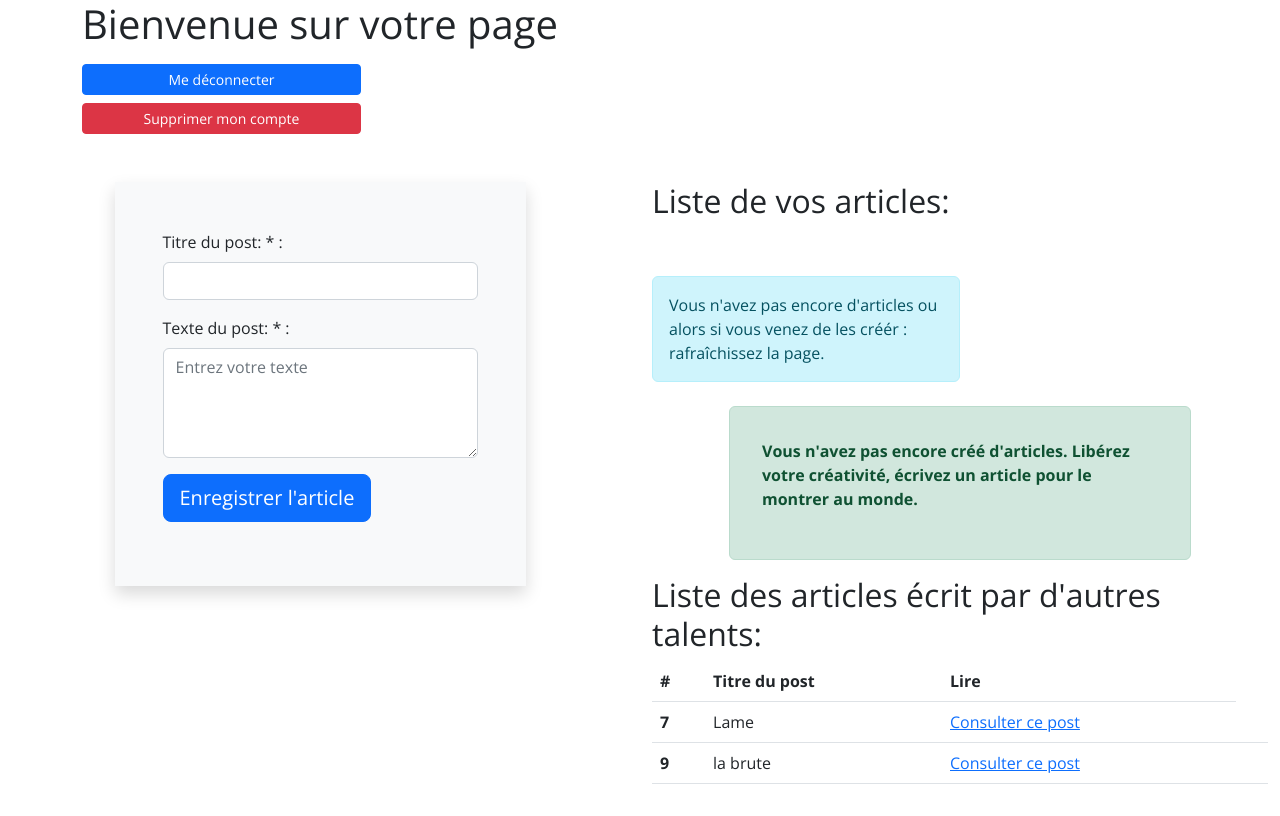
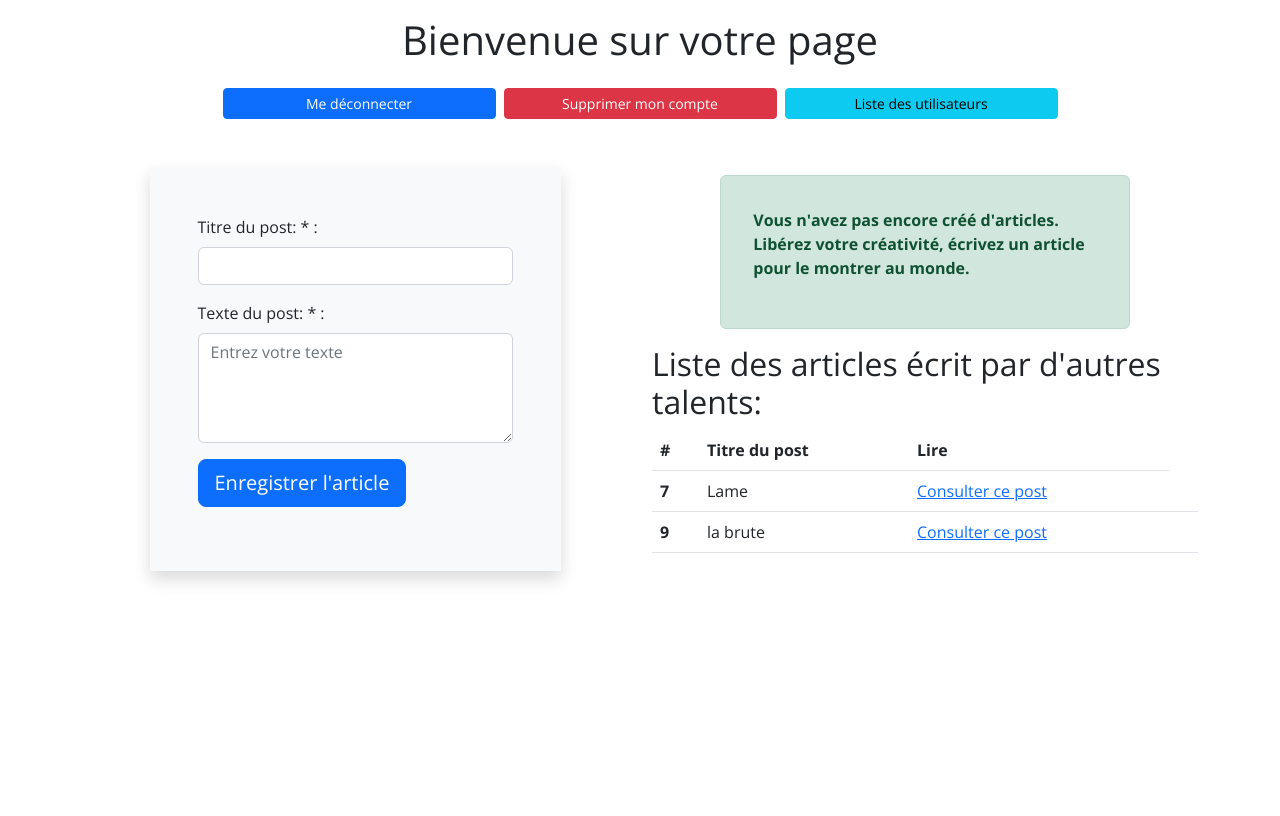
Before and after one commit to ExploryKod/happyBlog, a PHP site: page /profile.php in a window 1280 px wide. Before the commit the page ends 784 px from the top, so only its background shows below. Run offline with PHP 8.4, Linux system fonts and the light colour scheme; data comes from the database, SQL or seed files in the repository.

```diff
--- a/app/profile.php
+++ b/app/profile.php
@@ -10,6 +10,10 @@ $everyPost = $pdo->prepare('SELECT * FROM posts');
 $everyPost-> execute();
 $allposts = $everyPost-> fetchAll(PDO::FETCH_ASSOC);
 
+$everyUsers = $pdo->prepare('SELECT * FROM user');
+$everyUsers->execute();
+$allUsers = $everyUsers->fetchAll(PDO::FETCH_ASSOC);
+
 if(isset($your_post_list[0]['user_id'])) {
 $your_id = $your_post_list[0]['user_id'];
 }
@@ -20,31 +24,15 @@ $allvalues = $allposts+$your_post_list;
 
 require('layout.php'); ?>
 
-<main class="container-fluid">
-    <section class="container d-flex flex-column align-content-center justify-content-center">
+<main class="container">
+    <div class="container d-flex align-content-center justify-content-center mt-3 mb-2">
         <h1>Bienvenue sur votre page</h1>
+    </div>
+    <section class="container d-flex align-content-center justify-content-center gap-2">
         <a class="w-25 btn btn-primary btn-sm mt-2" href="logout.php">Me déconnecter</a>
         <button type="button" class="w-25 mt-2 btn btn-danger btn-sm" data-bs-toggle="modal" data-bs-target="#suppress-account-modal">Supprimer mon compte</button>
+        <button type="button" class="w-25 mt-2 btn btn-info btn-sm" data-bs-toggle="modal" data-bs-target="#all_users">Liste des utilisateurs</button>
     </section>
-
-    <!-- Modal -->
-    <div class="modal fade" id="suppress-account-modal" tabindex="-1" aria-labelledby="suppress-account-modal" aria-hidden="true">
-        <div class="modal-dialog">
-            <div class="modal-content">
-                <div class="modal-header">
-                    <h5 class="modal-title" id="exampleModalLabel">Suppression du compte</h5>
-                    <button type="button" class="btn-close" data-bs-dismiss="modal" aria-label="Close"></button>
-                </div>
-                <div class="modal-body">
-                    <p>En cliquant sur valider, vous supprimez votre compte et tous vos articles.</p>
-                </div>
-                <div class="modal-footer">
-                    <button type="button" class="btn btn-secondary" data-bs-dismiss="modal">Close</button>
-                    <a role="button" href="models/delete_account.php" class="btn btn-primary">Supprimer mon compte</a>
-                </div>
-            </div>
-        </div>
-    </div>
 
     <section class="mt-5 row">
 
@@ -69,14 +57,10 @@ require('layout.php'); ?>
         </article>
 
         <article class="col-sm-6 container d-flex flex-column align-items-start justify-content-start">
-            <h2>Liste de vos articles: </h2>
-            <?php if(!isset($your_id)) { ?>
-            <div class="w-50 mt-5 alert alert-info" role="alert">
-                Vous n'avez pas encore d'articles ou alors si vous venez de les créér : rafraîchissez la page.
-            </div>
-            <?php } ?>
+
 
             <?php if(isset($your_id) && ($_SESSION['user'] === $your_id)) { ?>
+                <h2>Liste de vos articles: </h2>
             <table class="table">
                     <thead>
                     <tr>
@@ -135,6 +119,46 @@ require('layout.php'); ?>
         </article>
 
     </section>
+
+    <div class="modal fade" id="all_users" tabindex="-1" aria-labelledby="suppress-account-modal" aria-hidden="true">
+        <div class="modal-dialog">
+            <div class="modal-content">
+                <div class="modal-header">
+                    <h5 class="modal-title" id="exampleModalLabel">Liste des utilisateurs</h5>
+                    <button type="button" class="btn-close" data-bs-dismiss="modal" aria-label="Close"></button>
+                </div>
+                <div class="modal-body">
+                    <div class="list-group">
+                        <?php foreach($allUsers as $user): ?>
+                            <a class="list-group-item fs-2 text-dark" href="" ><?php echo $user['username'] ?></a>
+                        <?php endforeach ?>
+                    </div>
+                </div>
+            </div>
+        </div>
+    </div>
+
+
+
+    <!-- Modal -->
+    <div class="modal fade" id="suppress-account-modal" tabindex="-1" aria-labelledby="suppress-account-modal" aria-hidden="true">
+        <div class="modal-dialog">
+            <div class="modal-content">
+                <div class="modal-header border-0">
+                    <h5 class="modal-title" id="exampleModalLabel">Suppression du compte</h5>
+                    <button type="button" class="btn-close" data-bs-dismiss="modal" aria-label="Close"></button>
+                </div>
+                <div class="modal-body border-0">
+                    <p>En cliquant sur valider, vous supprimez votre compte et tous vos articles.</p>
+                </div>
+                <div class="modal-footer border-0">
+                    <button type="button" class="btn btn-secondary" data-bs-dismiss="modal">Close</button>
+                    <a role="button" href="models/delete_account.php" class="btn btn-primary">Supprimer mon compte</a>
+                </div>
+            </div>
+        </div>
+    </div>
+    </div>
 </main>
 
 
```
